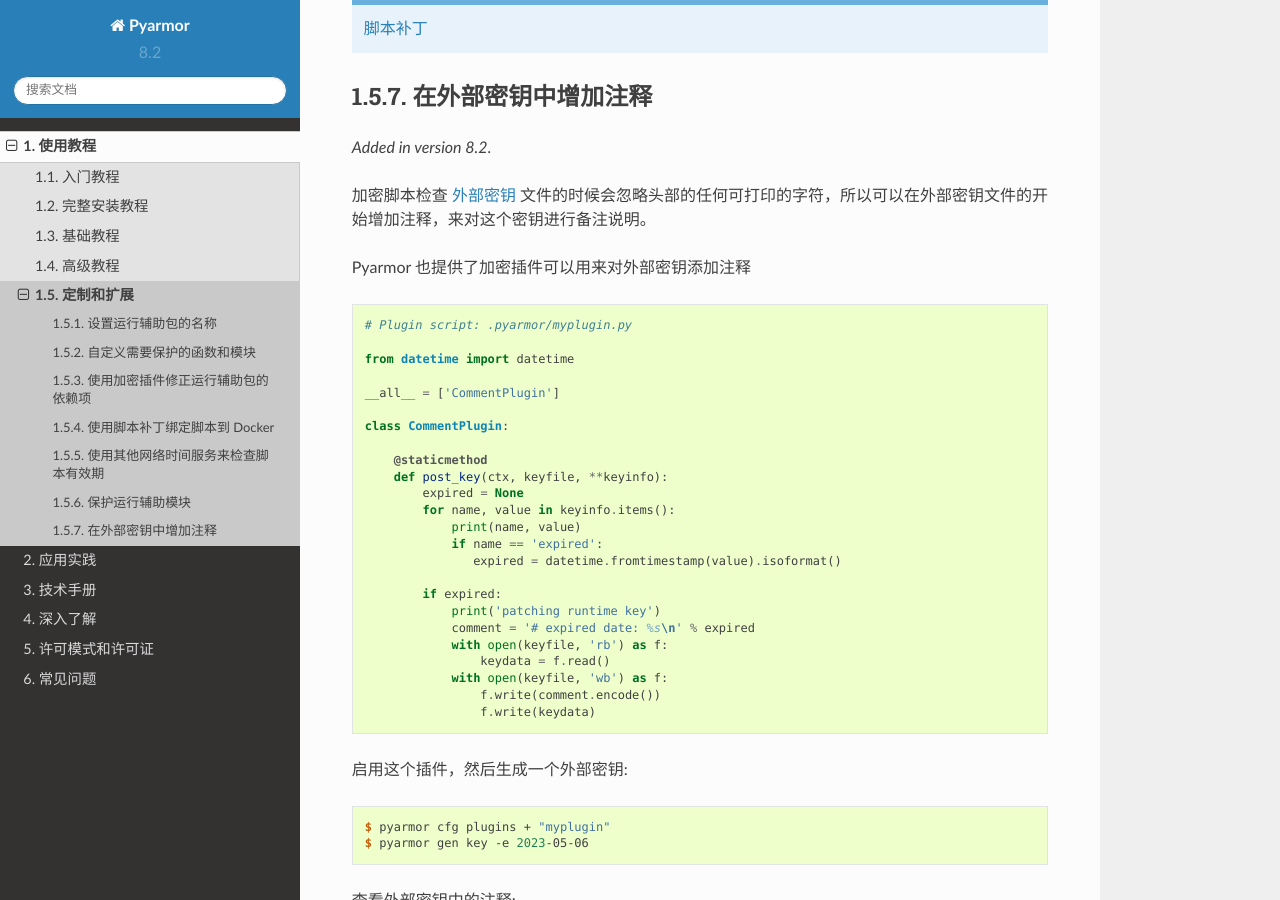
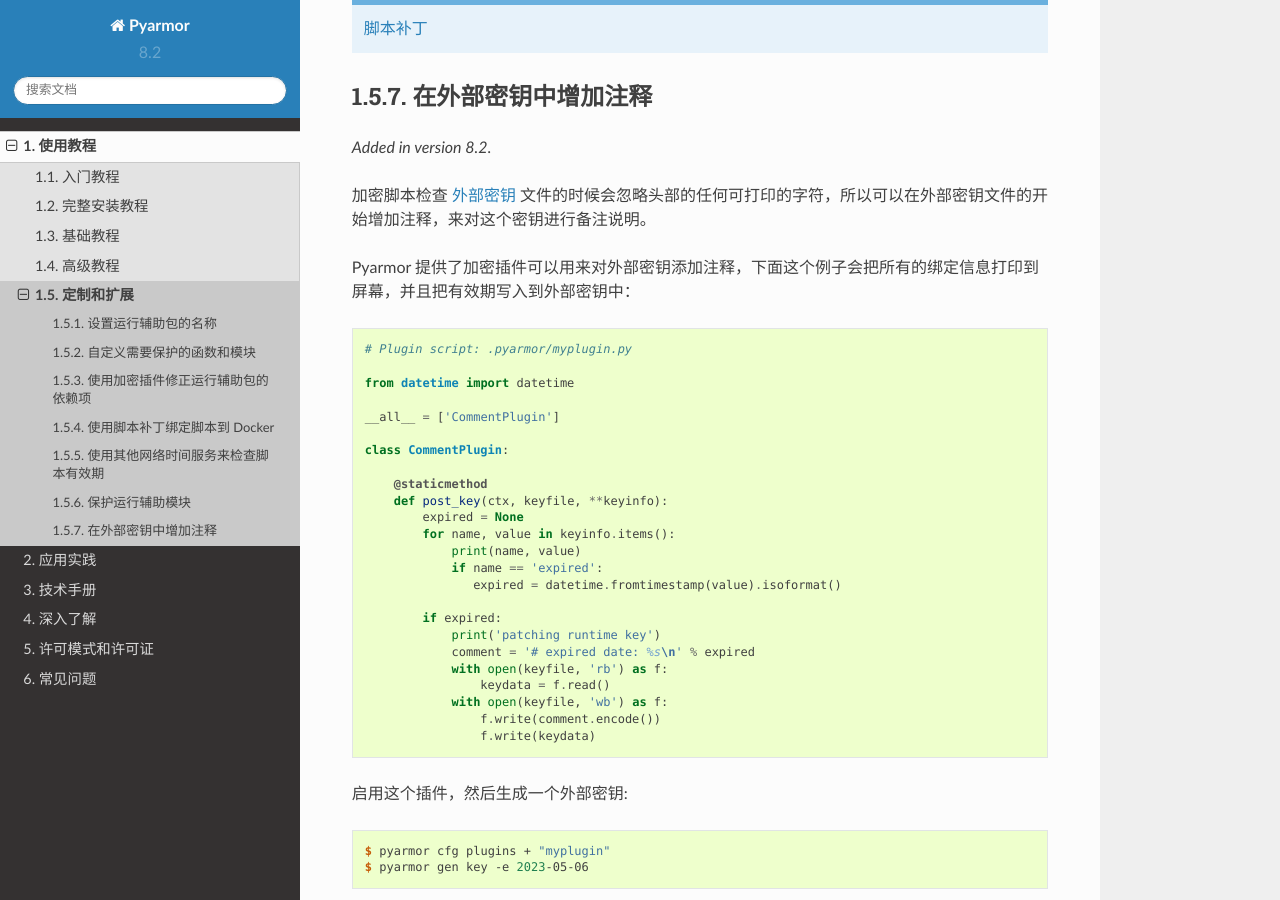
Before and after one commit to dashingsoft/pyarmor-docs-zh, a Sphinx documentation site: the page built from docs/tutorial/customization.rst, in a window 1280 px wide and 900 px high, scrolled down 5366 px. Built offline with Sphinx 7.4.7 and the Read the Docs theme 2.0.0, drawn with Linux system fonts in a browser that asks for light colours.

Commit message:
Refine doc

```diff
--- a/docs/tutorial/customization.rst
+++ b/docs/tutorial/customization.rst
@@ -234,7 +234,7 @@
 
 加密脚本检查 :term:`外部密钥` 文件的时候会忽略头部的任何可打印的字符，所以可以在外部密钥文件的开始增加注释，来对这个密钥进行备注说明。
 
-Pyarmor 也提供了加密插件可以用来对外部密钥添加注释
+Pyarmor 提供了加密插件可以用来对外部密钥添加注释，下面这个例子会把所有的绑定信息打印到屏幕，并且把有效期写入到外部密钥中：
 
 .. code-block:: python
 
```
